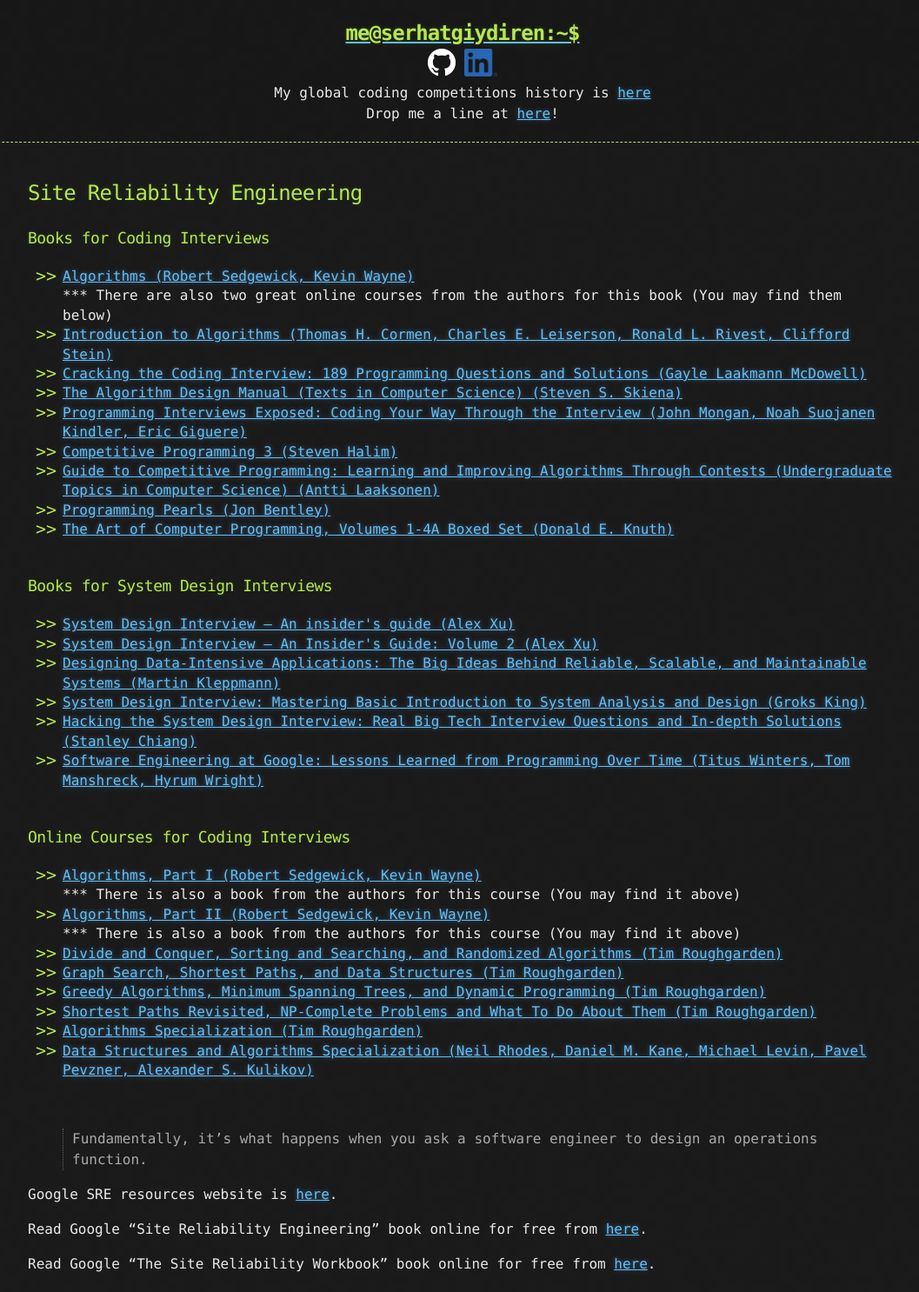
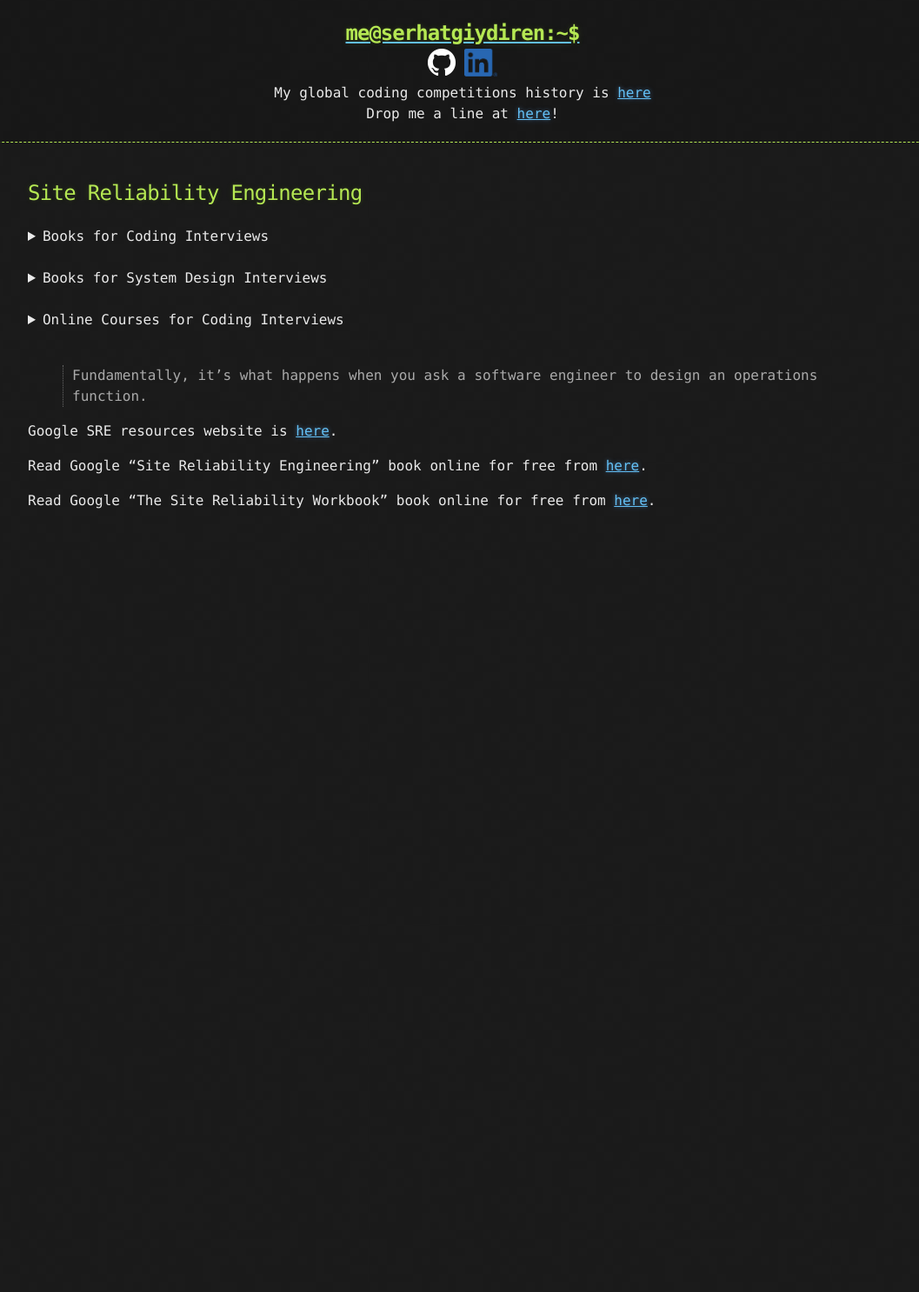
Before and after one commit to goodHunter27/serhatgiydiren.github.io, a Jekyll site: the page built from _posts/2020-01-04-site-reliability-engineering.md, in a window 1280 px wide. Shown: the whole page at 87% size, without its empty margins (108-1165 px from the left). Built offline with Jekyll 4.4.1, drawn with Linux system fonts in a browser that asks for light colours; after the commit the page ends 900 px from its top, so only the background shows below that.

Commit message:
Update affiliate.html

```diff
--- a/_includes/affiliate.html
+++ b/_includes/affiliate.html
@@ -1,4 +1,5 @@
-<h3>Books for Coding Interviews</h3>
+<details>
+  <summary>Books for Coding Interviews</summary>
   <ul>
     <li><a href="https://amzn.to/3c010Dj" target="_blank">Algorithms (Robert Sedgewick, Kevin Wayne)</a><br/>*** There are also two great online courses from the authors for this book (You may find them below)</li>
     <li><a href="https://amzn.to/3K7tHek" target="_blank">Introduction to Algorithms (Thomas H. Cormen, Charles E. Leiserson, Ronald L. Rivest, Clifford Stein)</a></li>
@@ -10,10 +11,12 @@
     <li><a href="https://amzn.to/3K1FfzF" target="_blank">Programming Pearls (Jon Bentley)</a></li>
     <li><a href="https://amzn.to/3Qz6Yu6" target="_blank">The Art of Computer Programming, Volumes 1-4A Boxed Set (Donald E. Knuth)</a></li>
   </ul>
+</details>
 
 <br/>
 
-<h3>Books for System Design Interviews</h3>
+<details>
+  <summary>Books for System Design Interviews</summary>
   <ul>
     <li><a href="https://amzn.to/3QRGLGy" target="_blank">System Design Interview – An insider's guide (Alex Xu)</a></li>
     <li><a href="https://amzn.to/3Pv7oju" target="_blank">System Design Interview – An Insider's Guide: Volume 2 (Alex Xu)</a></li>
@@ -22,10 +25,12 @@
     <li><a href="https://amzn.to/3C8rygo" target="_blank">Hacking the System Design Interview: Real Big Tech Interview Questions and In-depth Solutions (Stanley Chiang)</a></li>
     <li><a href="https://amzn.to/3CdguP4" target="_blank">Software Engineering at Google: Lessons Learned from Programming Over Time (Titus Winters, Tom Manshreck, Hyrum Wright)</a></li>
   </ul>
+</details>
 
 <br/>
 
-<h3>Online Courses for Coding Interviews</h3>
+<details>
+  <summary>Online Courses for Coding Interviews</summary>
   <ul>
     <li><a href="imp.i384100.net/YgaNNe" target="_blank">Algorithms, Part I (Robert Sedgewick, Kevin Wayne)</a><br/>*** There is also a book from the authors for this course (You may find it above)</li>
     <li><a href="imp.i384100.net/LPN22V" target="_blank">Algorithms, Part II (Robert Sedgewick, Kevin Wayne)</a><br/>*** There is also a book from the authors for this course (You may find it above)</li>
@@ -36,5 +41,6 @@
     <li><a href="imp.i384100.net/x9GZ5y" target="_blank">Algorithms Specialization (Tim Roughgarden)</a></li>
     <li><a href="imp.i384100.net/qnjyxg" target="_blank">Data Structures and Algorithms Specialization (Neil Rhodes, Daniel M. Kane, Michael Levin, Pavel Pevzner, Alexander S. Kulikov)</a></li>
   </ul>
+</details>
 
 <br/>
```
Lines whose indentation alone changed are shown as unchanged.
